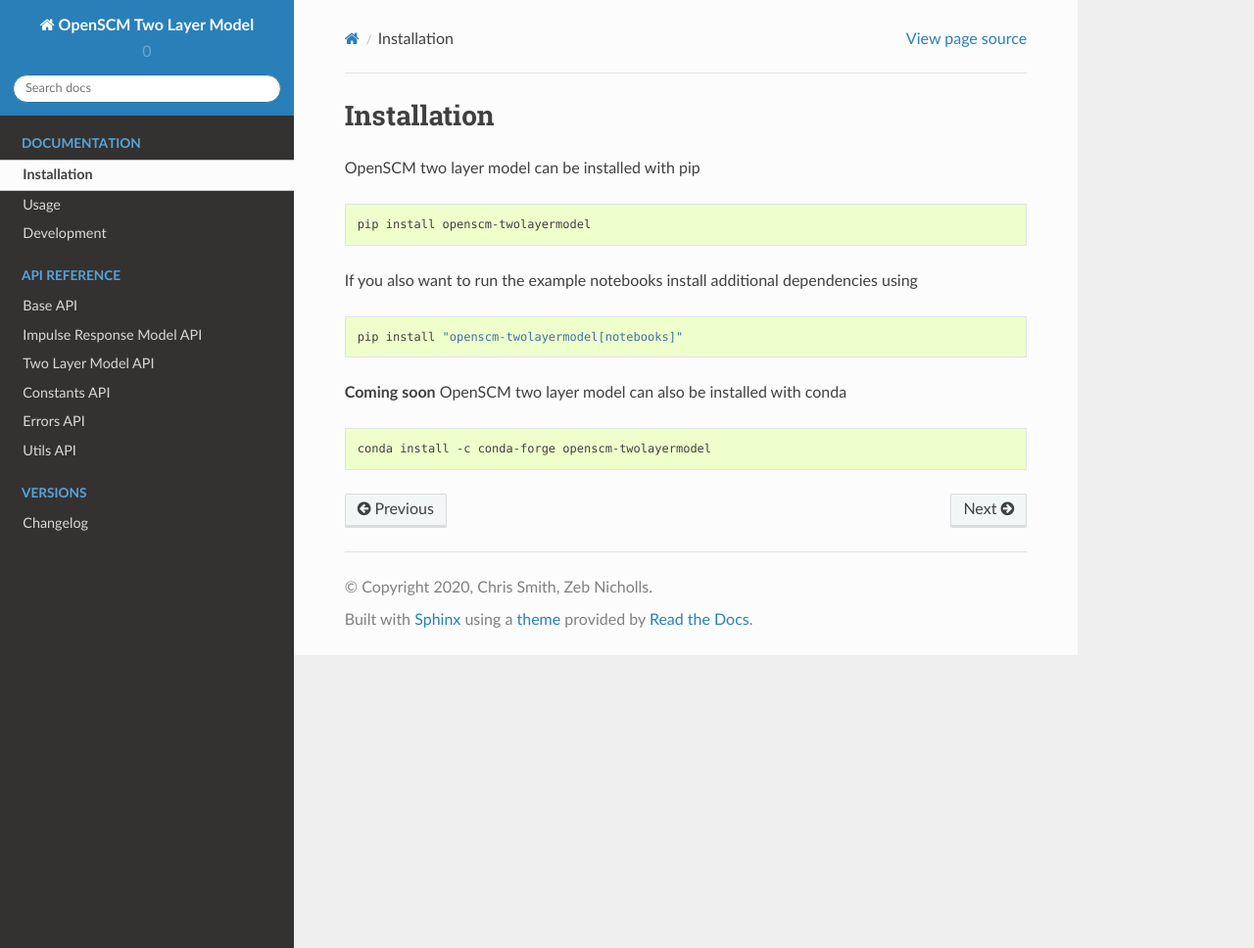
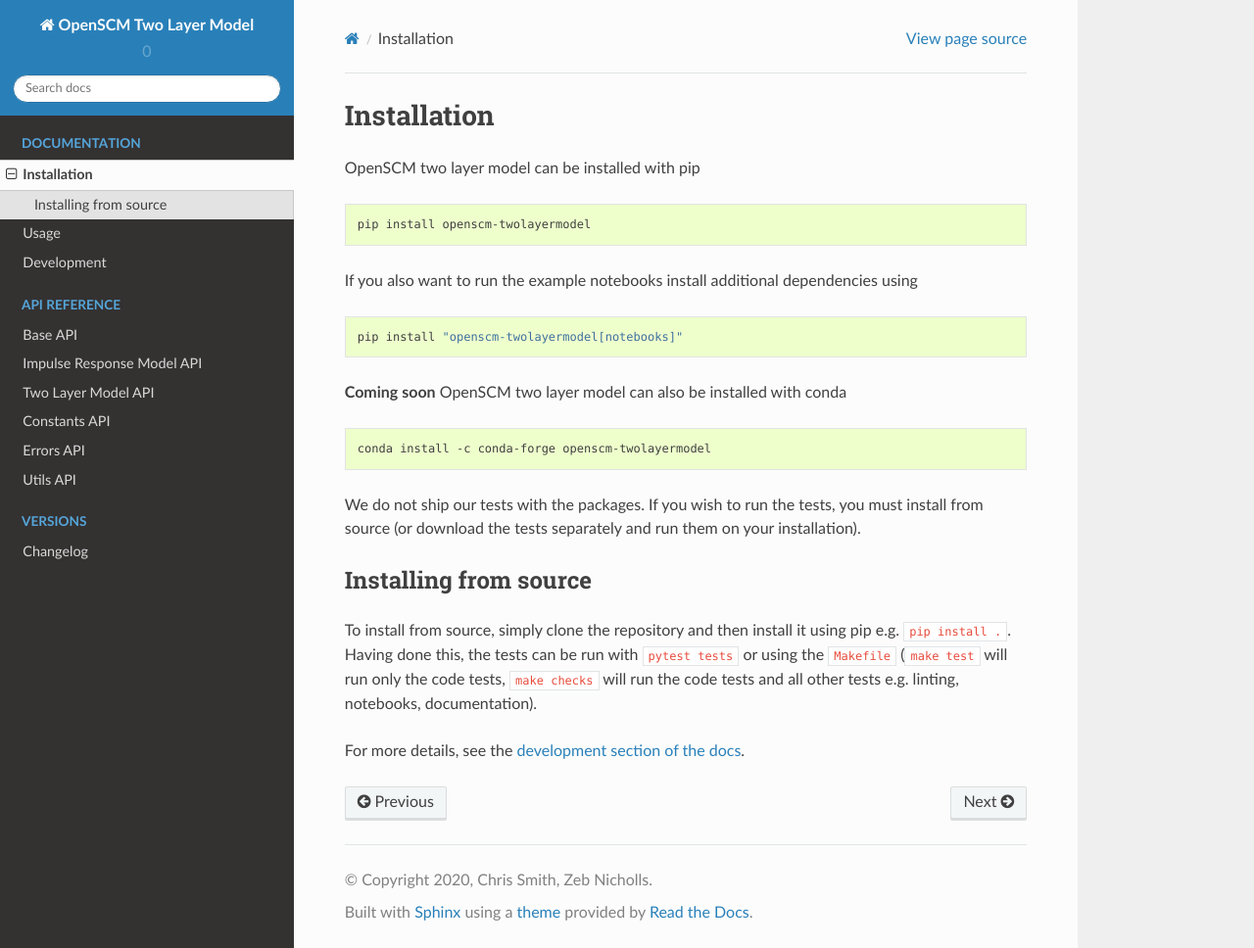
Before and after one commit to openscm/openscm-twolayermodel, a Sphinx documentation site: the page built from docs/source/installation.rst, in a window 1280 px wide and 968 px high. Shown: the whole window at 98% size. Built offline with Sphinx 7.4.7 and the Read the Docs theme 2.0.0, drawn with Linux system fonts in a browser that asks for light colours.

Commit message:
Add section in docs about running tests

```diff
--- a/README.rst
+++ b/README.rst
@@ -64,7 +64,18 @@
 
     conda install -c conda-forge openscm-twolayermodel
 
+We do not ship our tests with the packages.
+If you wish to run the tests, you must install from source (or download the tests separately and run them on your installation).
+
+Installing from source
+~~~~~~~~~~~~~~~~~~~~~~
+
+To install from source, simply clone the repository and then install it using pip e.g. ``pip install .``.
+Having done this, the tests can be run with ``pytest tests`` or using the ``Makefile`` (``make test`` will run only the code tests, ``make checks`` will run the code tests and all other tests e.g. linting, notebooks, documentation).
+
 .. sec-end-installation
+
+For more details, see the `development section of the docs <https://openscm-two-layer-model.readthedocs.io/en/latest/development.html>`_.
 
 Documentation
 -------------
--- a/docs/source/development.rst
+++ b/docs/source/development.rst
@@ -1,10 +1,10 @@
-.. development:
+.. _development:
 
 Development
 ===========
 
 If you're interested in contributing to OpenSCM Two Layer Model, we'd love to have you on board!
-This section of the docs will (once we've written it) detail how to get setup to contribute and how best to communicate.
+This section of the docs details how to get setup to contribute and how best to communicate.
 
 .. contents:: :local:
 
--- a/docs/source/installation.rst
+++ b/docs/source/installation.rst
@@ -1,3 +1,5 @@
 .. include:: ../../README.rst
     :start-after: sec-begin-installation
     :end-before: sec-end-installation
+
+For more details, see the :ref:`development section of the docs <development>`.
```
